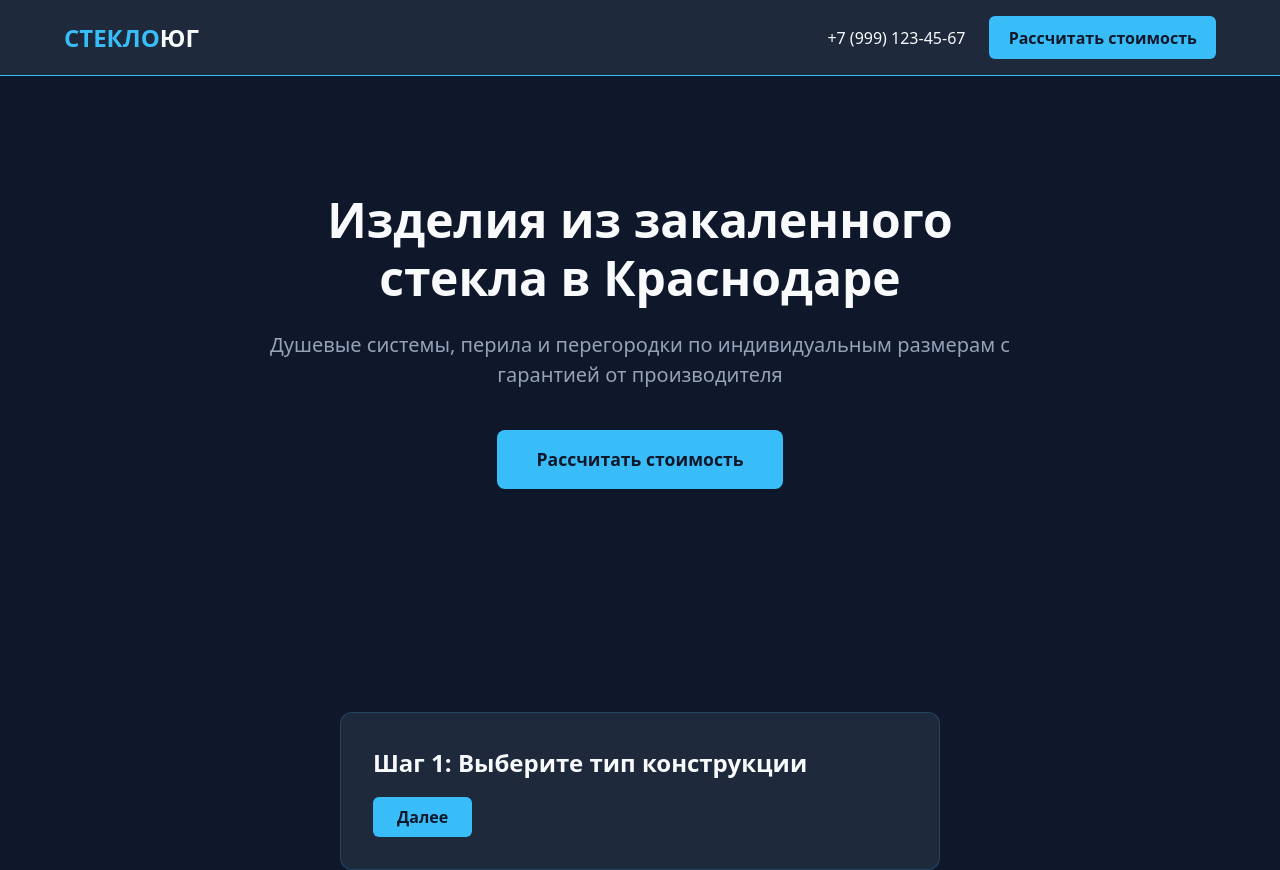
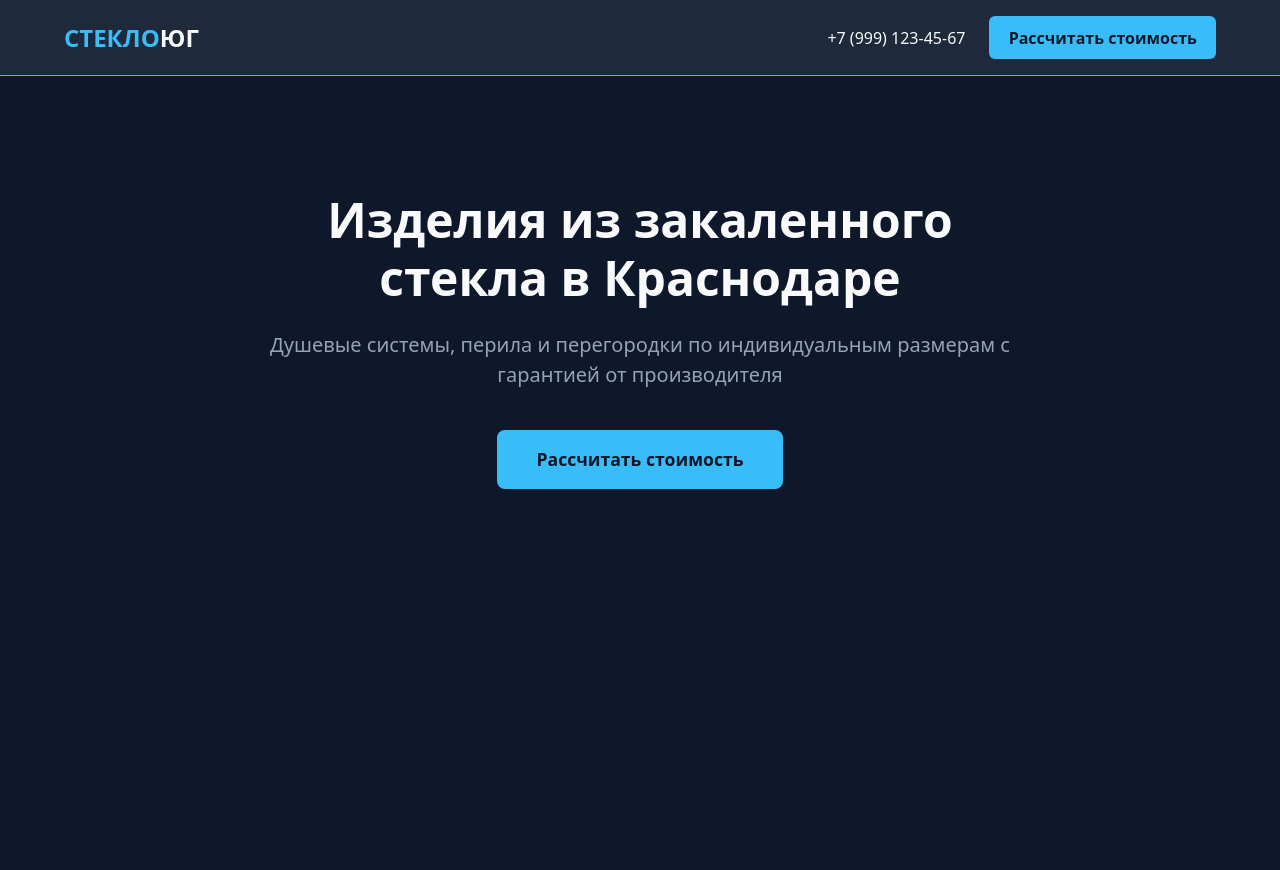
Before and after one commit to alixan99/glass_south, a Vue app: page / in a window 1280 px wide. After the commit the page ends 800 px from the top, so only its background shows below. Built offline with nearby package versions, Linux system fonts and the light colour scheme.

Commit message:
Feat: implement global quiz open state using props and events in App.vue

```diff
--- a/src/App.vue
+++ b/src/App.vue
@@ -1,15 +1,24 @@
 <script setup>
 // Шаг A: Импортируем наш новый компонент шапки
+import { ref } from 'vue';
 import AppHeader from './components/AppHeader.vue';
 import HeroSection from './components/HeroSection.vue';
 import QuizModal from './components/QuizModal.vue';
+
+const isQuizOpen = ref(false);
+const openQuiz = () => {
+  isQuizOpen.value = true;
+};
+const closeQuiz = () => {
+  isQuizOpen.value = false;
+};
 </script>
 
 <template>
-  <div class="app-wrapper">
+  <div class="app-container">
     <AppHeader />
-    <HeroSection />
-    <QuizModal />
+    <HeroSection @open-quiz="openQuiz" />
+    <QuizModal v-if="isQuizOpen" />
   </div>
 </template>
 
--- a/src/components/HeroSection.vue
+++ b/src/components/HeroSection.vue
@@ -8,7 +8,7 @@
         Душевые системы, перила и перегородки по индивидуальным размерам с
         гарантией от производителя
       </p>
-      <button @click="console.log('Клик сработал!')" class="hero-btn">
+      <button @click="$emit('open-quiz')" class="hero-btn">
         Рассчитать стоимость
       </button>
     </div>
```
